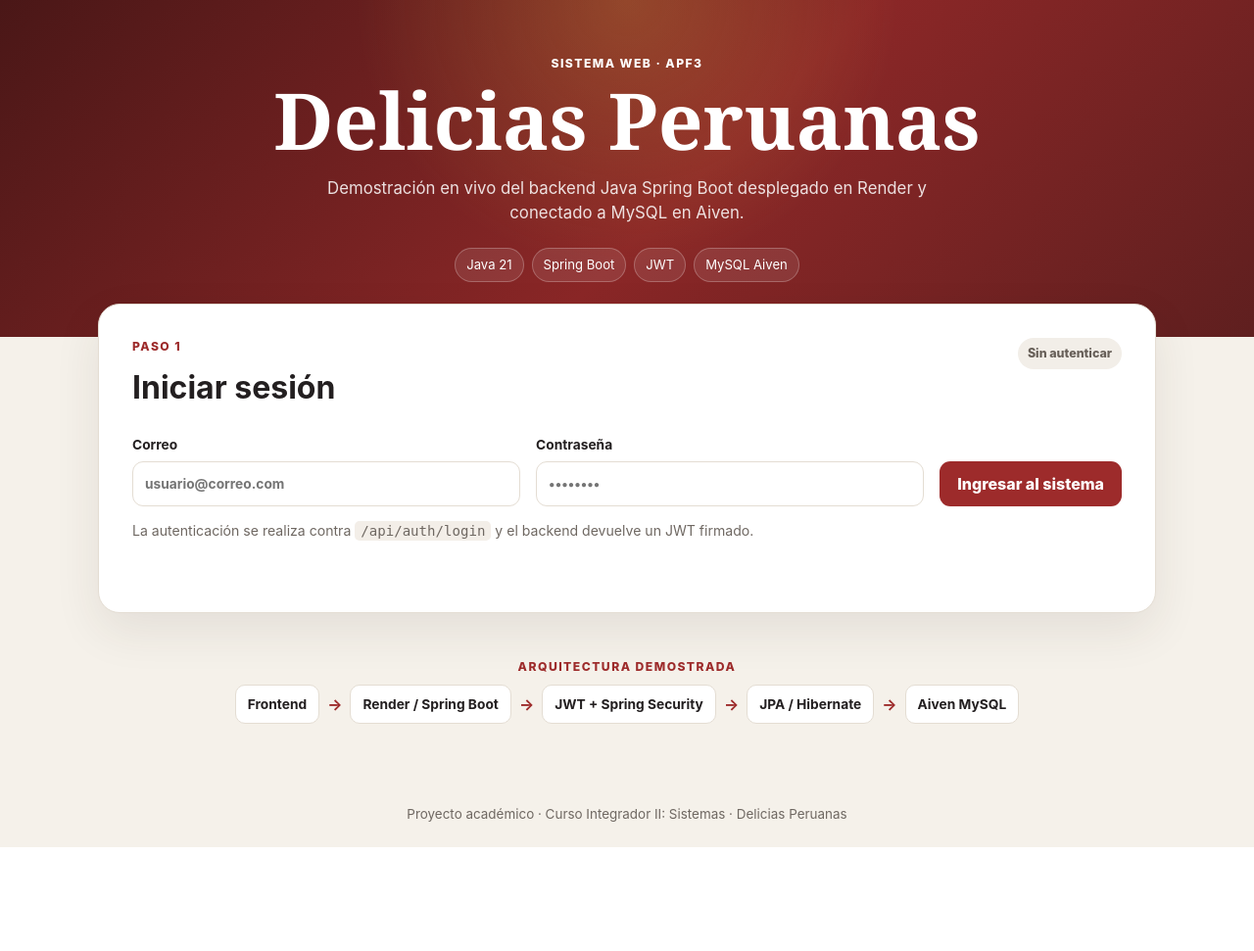
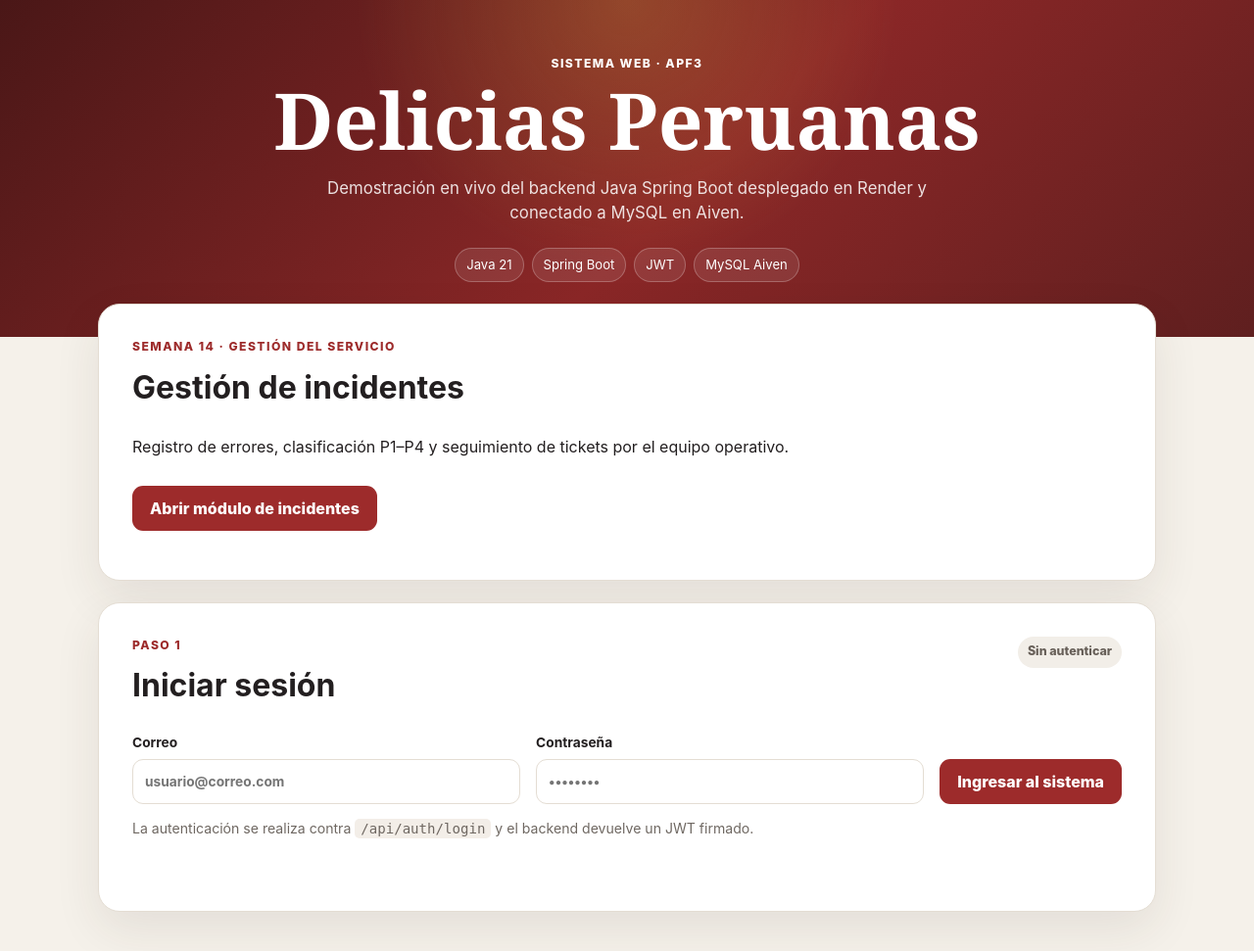
Before and after one commit to rabv7399/Integrador2-grupoRonald, a Spring Boot app: page / in a window 1280 px wide. Shown: the top 971 px of the page at 98% size. Before the commit the page ends 865 px from the top, so only its background shows below. Run offline with Spring Boot 4, Linux system fonts and the light colour scheme; some of the project's set-up classes (security, data sources, template engines, error pages and the like) are left out, and stand-ins take their place.

Commit message:
feat(incidentes): enlazar modulo desde pagina principal

```diff
--- a/backend/src/main/resources/static/index.html
+++ b/backend/src/main/resources/static/index.html
@@ -22,6 +22,14 @@
   </header>
 
   <main class="container">
+  <section class="card" id="incidentAccess">
+    <div class="section-heading">
+      <div><p class="kicker">Semana 14 · Gestión del servicio</p><h2>Gestión de incidentes</h2></div>
+    </div>
+    <p>Registro de errores, clasificación P1–P4 y seguimiento de tickets por el equipo operativo.</p>
+    <p><a class="btn btn--primary" href="/incidentes.html" style="display:inline-block;text-decoration:none;margin-top:12px">Abrir módulo de incidentes</a></p>
+  </section>
+
     <section class="card" id="loginSection">
       <div class="section-heading">
         <div>
```
